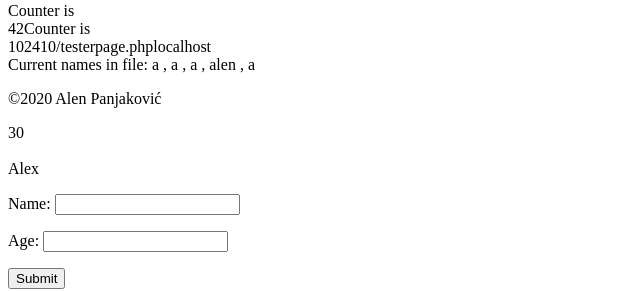
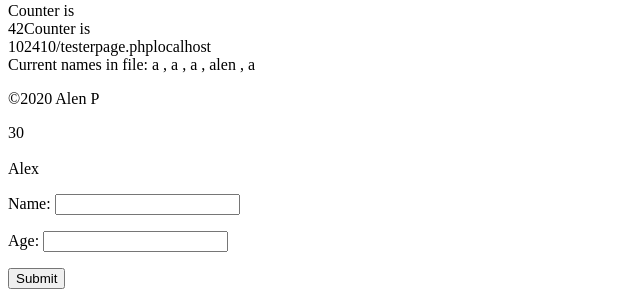
Before and after one commit to Alen995/PHPtut, a PHP site: page /testerpage.php in a window 1280 px wide. Shown: the part 1006-1297 px from the top of the page, without its empty margins (0-640 px from the left). Run offline with PHP 8.4, Linux system fonts and the light colour scheme.

Commit message:
Update testerpage.php

```diff
--- a/testerpage.php
+++ b/testerpage.php
@@ -27,7 +27,7 @@ if(isset($_COOKIE['user'])) {
 echo '<center><img src="http://www.w3.org/html/logo/downloads/HTML5_Logo_64.png" /></center>';
   /*include*/require 'header.php';
   /*
-  Author: Alen Panjaković
+  Author: Alen P
   Date: 31.8.2015.
   */
     // Uses echo language construct to output the text "Test." to the browser.
@@ -354,10 +354,10 @@ foreach ($read as $line) {
 
   ?>
   <script language ="php">
-	echo "<p>&copy;".date('Y')." Alen Panjaković</p>";
+	echo "<p>&copy;".date('Y')." Alen P</p>";
   </script>
   <?php
-	echo "<p>&copy;".date('Y')." Alen Panjaković</p>";
+	echo "<p>&copy;".date('Y')." Alen P</p>";
   ?>
 <body>
 
```
